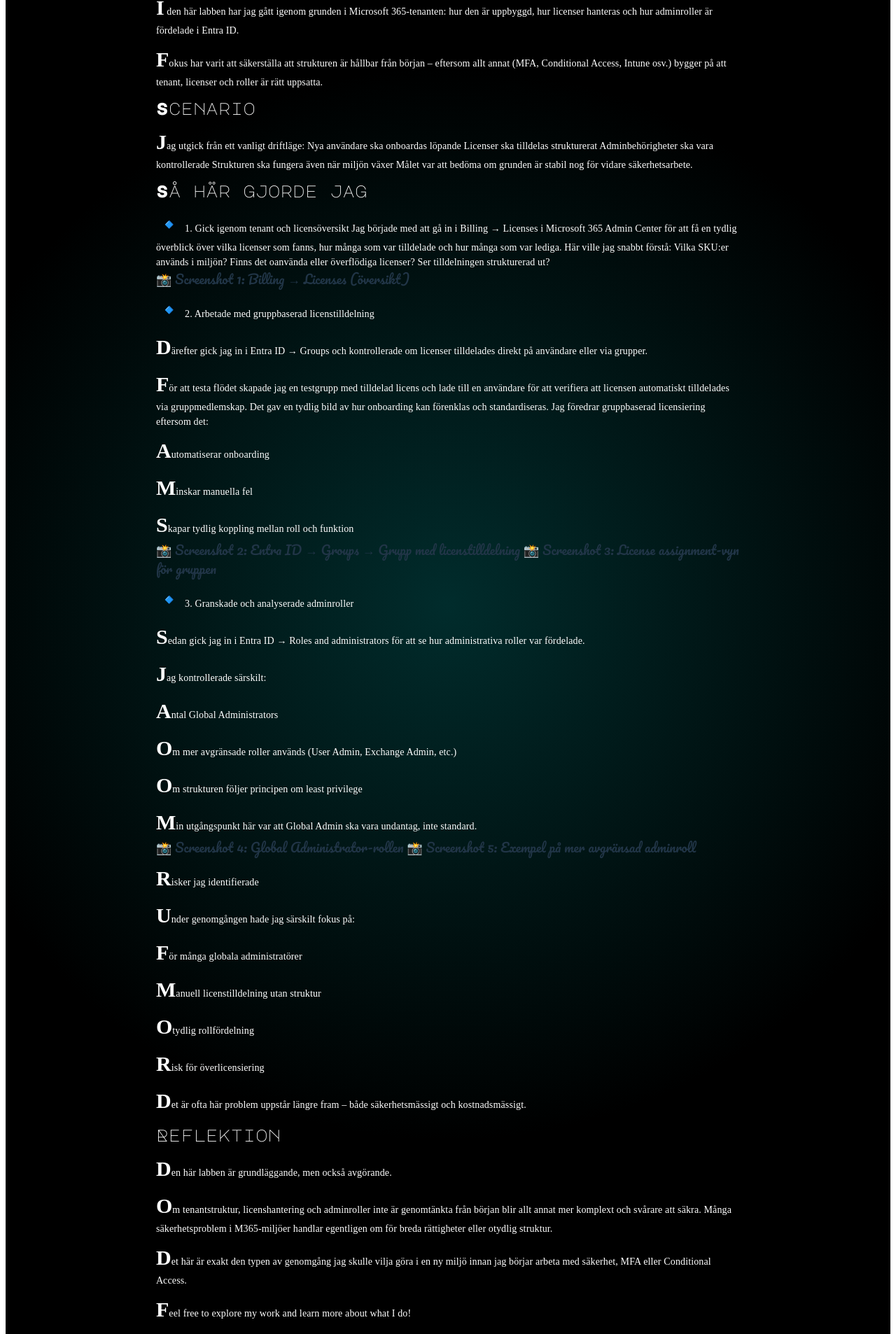
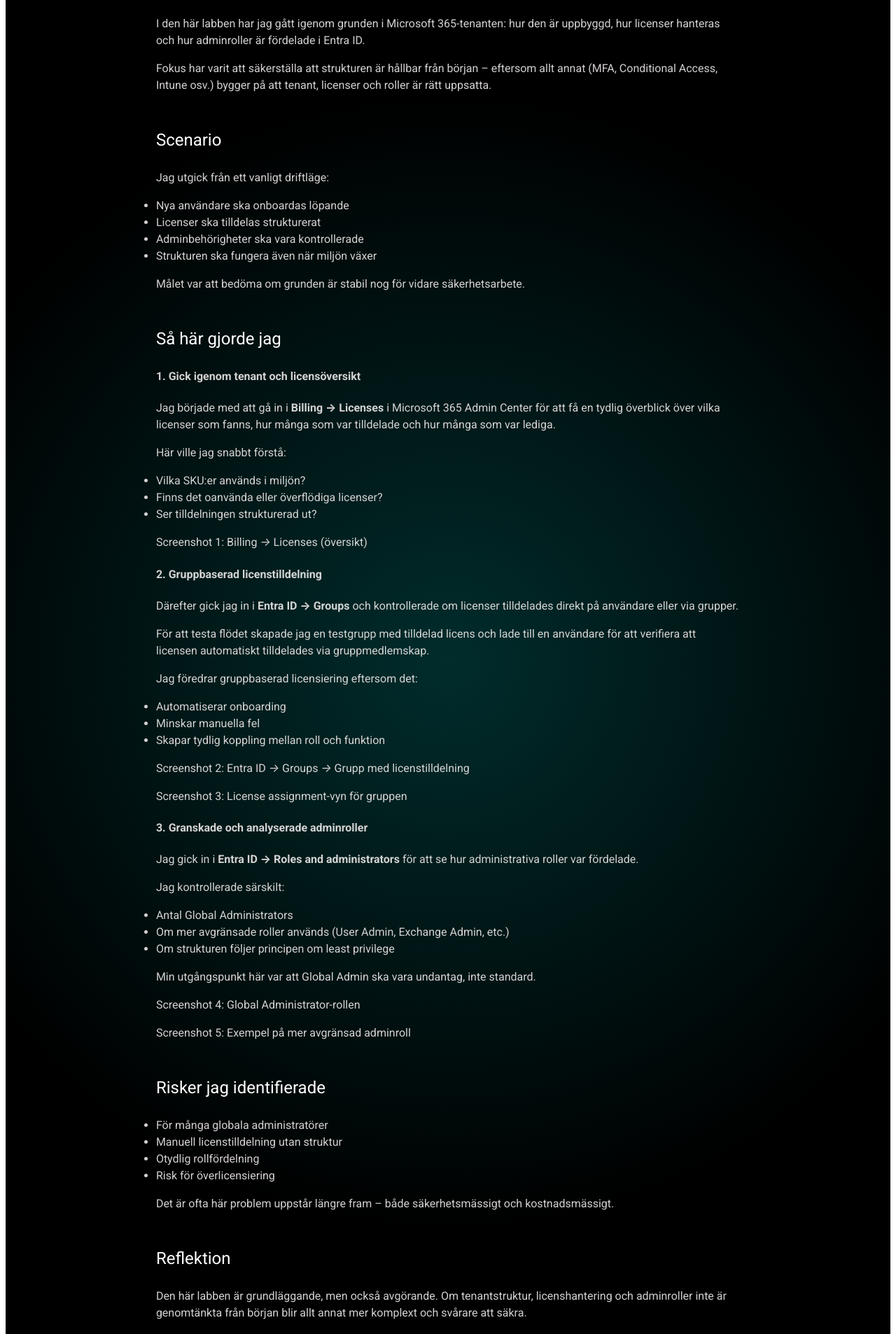
Before and after one commit to alexandsten/alex-andsten, a React (Vite) app: page /labb1 in a window 1280 px wide. Shown: the part 257-2163 px from the top of the page at 70% size. Built offline with nearby package versions, Linux system fonts and the light colour scheme; a web font is replaced by a local one.

Commit message:
lab 1 start

```diff
--- a/index.html
+++ b/index.html
@@ -4,6 +4,9 @@
     <meta charset="UTF-8" />
     <link rel="icon" type="image/png" href="/src/img/AlexLogo.png"/>
     <meta name="viewport" content="width=device-width, initial-scale=1.0" />
+    <link rel="preconnect" href="https://fonts.googleapis.com">
+    <link rel="preconnect" href="https://fonts.gstatic.com" crossorigin>
+    <link href="https://fonts.googleapis.com/css2?family=Roboto:wght@300;400;500;700&display=swap" rel="stylesheet">
 
     <link rel="preconnect" href="https://fonts.googleapis.com">
     <link rel="preconnect" href="https://fonts.gstatic.com" crossorigin>
--- a/src/App.css
+++ b/src/App.css
@@ -78,7 +78,7 @@
 }
 
 h3 {
-  font-family: "Major Mono Display", monospace;
+  font-family: 'Roboto', system-ui, -apple-system, BlinkMacSystemFont, 'Segoe UI', sans-serif;
   color: white;
   font-size: 24px;
   font-weight: 400;
--- a/src/components/Labb1.jsx
+++ b/src/components/Labb1.jsx
@@ -122,7 +122,6 @@
 
   return (
    <Stack
-         id="aboutMe"
          sx={{
            background: 'radial-gradient(circle, #012c2c 0%, #000000 60%)',
            minHeight: '100vh',
@@ -142,171 +141,120 @@
            </Typography> */}
            {/* <FadeDiv> */}
 
-            <h3>
-              Översikt
-            </h3>
-             <CustomTypography>
-              I den här labben har jag gått igenom grunden i Microsoft 365-tenanten: hur den är uppbyggd, hur licenser hanteras och hur adminroller är fördelade i Entra ID.
-             </CustomTypography>
-             <CustomTypography>
-                Fokus har varit att säkerställa att strukturen är hållbar från början – eftersom allt annat (MFA, Conditional Access, Intune osv.) bygger på att tenant, licenser och roller är rätt uppsatta.
-             </CustomTypography>
+           <div class="lab-section">
+            <h3>Översikt</h3>
+            <p>
+              I den här labben har jag gått igenom grunden i Microsoft 365-tenanten: hur den är uppbyggd,
+              hur licenser hanteras och hur adminroller är fördelade i Entra ID.
+            </p>
+            <p>
+              Fokus har varit att säkerställa att strukturen är hållbar från början – eftersom allt annat
+              (MFA, Conditional Access, Intune osv.) bygger på att tenant, licenser och roller är rätt uppsatta.
+            </p>
+          </div>
 
+          <div class="lab-section">
+            <h3>Scenario</h3>
+            <p>Jag utgick från ett vanligt driftläge:</p>
+            <ul>
+              <li>Nya användare ska onboardas löpande</li>
+              <li>Licenser ska tilldelas strukturerat</li>
+              <li>Adminbehörigheter ska vara kontrollerade</li>
+              <li>Strukturen ska fungera även när miljön växer</li>
+            </ul>
+            <p>
+              Målet var att bedöma om grunden är stabil nog för vidare säkerhetsarbete.
+            </p>
+          </div>
 
-               <h3>
-                Scenario
-              </h3>
+          <div class="lab-section">
+            <h3>Så här gjorde jag</h3>
 
-              <CustomTypography>
+            <div class="lab-subsection">
+              <h4>1. Gick igenom tenant och licensöversikt</h4>
+              <p>
+                Jag började med att gå in i <strong>Billing → Licenses</strong> i Microsoft 365 Admin Center
+                för att få en tydlig överblick över vilka licenser som fanns, hur många som var tilldelade
+                och hur många som var lediga.
+              </p>
+              <p>Här ville jag snabbt förstå:</p>
+              <ul>
+                <li>Vilka SKU:er används i miljön?</li>
+                <li>Finns det oanvända eller överflödiga licenser?</li>
+                <li>Ser tilldelningen strukturerad ut?</li>
+              </ul>
+              <p><em>Screenshot 1: Billing → Licenses (översikt)</em></p>
+            </div>
 
-                  Jag utgick från ett vanligt driftläge:
-                  Nya användare ska onboardas löpande
+            <div class="lab-subsection">
+              <h4>2. Gruppbaserad licenstilldelning</h4>
+              <p>
+                Därefter gick jag in i <strong>Entra ID → Groups</strong> och kontrollerade om licenser
+                tilldelades direkt på användare eller via grupper.
+              </p>
+              <p>
+                För att testa flödet skapade jag en testgrupp med tilldelad licens och lade till en användare
+                för att verifiera att licensen automatiskt tilldelades via gruppmedlemskap.
+              </p>
+              <p>Jag föredrar gruppbaserad licensiering eftersom det:</p>
+              <ul>
+                <li>Automatiserar onboarding</li>
+                <li>Minskar manuella fel</li>
+                <li>Skapar tydlig koppling mellan roll och funktion</li>
+              </ul>
+              <p><em>Screenshot 2: Entra ID → Groups → Grupp med licenstilldelning</em></p>
+              <p><em>Screenshot 3: License assignment-vyn för gruppen</em></p>
+            </div>
 
+            <div class="lab-subsection">
+              <h4>3. Granskade och analyserade adminroller</h4>
+              <p>
+                Jag gick in i <strong>Entra ID → Roles and administrators</strong> för att se hur
+                administrativa roller var fördelade.
+              </p>
+              <p>Jag kontrollerade särskilt:</p>
+              <ul>
+                <li>Antal Global Administrators</li>
+                <li>Om mer avgränsade roller används (User Admin, Exchange Admin, etc.)</li>
+                <li>Om strukturen följer principen om least privilege</li>
+              </ul>
+              <p>
+                Min utgångspunkt här var att Global Admin ska vara undantag, inte standard.
+              </p>
+              <p><em>Screenshot 4: Global Administrator-rollen</em></p>
+              <p><em>Screenshot 5: Exempel på mer avgränsad adminroll</em></p>
+            </div>
+          </div>
 
-                  Licenser ska tilldelas strukturerat
+          <div class="lab-section">
+            <h3>Risker jag identifierade</h3>
+            <ul>
+              <li>För många globala administratörer</li>
+              <li>Manuell licenstilldelning utan struktur</li>
+              <li>Otydlig rollfördelning</li>
+              <li>Risk för överlicensiering</li>
+            </ul>
+            <p>
+              Det är ofta här problem uppstår längre fram – både säkerhetsmässigt och kostnadsmässigt.
+            </p>
+          </div>
 
-
-                  Adminbehörigheter ska vara kontrollerade
-
-
-                  Strukturen ska fungera även när miljön växer
-
-
-                  Målet var att bedöma om grunden är stabil nog för vidare säkerhetsarbete.
-             </CustomTypography>
-
-             <h3>
-                Så här gjorde jag
-             </h3>
-
-            <CustomTypography>
-                🔹 1. Gick igenom tenant och licensöversikt
-                  Jag började med att gå in i Billing → Licenses i Microsoft 365 Admin Center för att få en tydlig överblick över vilka licenser som fanns, hur många som var tilldelade och hur många som var lediga.
-                  Här ville jag snabbt förstå:
-                  Vilka SKU:er används i miljön? Finns det oanvända eller överflödiga licenser? Ser tilldelningen strukturerad ut?
-             </CustomTypography>
-
-            📸 Screenshot 1:
- Billing → Licenses (översikt)
-
-            <CustomTypography>
-                🔹 2. Arbetade med gruppbaserad licenstilldelning
-             </CustomTypography>
-
-              <CustomTypography>
-                Därefter gick jag in i Entra ID → Groups och kontrollerade om licenser tilldelades direkt på användare eller via grupper.
-
-             </CustomTypography>
-
-             <CustomTypography>
-                För att testa flödet skapade jag en testgrupp med tilldelad licens och lade till en användare för att verifiera att licensen automatiskt tilldelades via gruppmedlemskap.
-                Det gav en tydlig bild av hur onboarding kan förenklas och standardiseras.
-                Jag föredrar gruppbaserad licensiering eftersom det:
-
-             </CustomTypography>
-
-             <CustomTypography>
-                Automatiserar onboarding
-             </CustomTypography>
-
-
-              <CustomTypography>
-                Minskar manuella fel
-             </CustomTypography>
-
-              <CustomTypography>
-                Skapar tydlig koppling mellan roll och funktion
-             </CustomTypography>
-
-
-              📸 Screenshot 2:
-              Entra ID → Groups → Grupp med licenstilldelning
-              📸 Screenshot 3:
-              License assignment-vyn för gruppen
-
-
-              <CustomTypography>
-                🔹 3. Granskade och analyserade adminroller
-             </CustomTypography>
-
-             <CustomTypography>
-                Sedan gick jag in i Entra ID → Roles and administrators för att se hur administrativa roller var fördelade.
-             </CustomTypography>
-
-             <CustomTypography>
-                Jag kontrollerade särskilt:
-             </CustomTypography>
-
-             <CustomTypography>
-                Antal Global Administrators
-             </CustomTypography>
-
-
-<             CustomTypography>
-                Om mer avgränsade roller används (User Admin, Exchange Admin, etc.)
-             </CustomTypography>
-
-
-              <CustomTypography>
-                Om strukturen följer principen om least privilege
-             </CustomTypography>
-
-             <CustomTypography>
-                Min utgångspunkt här var att Global Admin ska vara undantag, inte standard.
-             </CustomTypography>
-
-
-              📸 Screenshot 4:
-              Global Administrator-rollen
-              📸 Screenshot 5:
-              Exempel på mer avgränsad adminroll
-
-
-              <CustomTypography>
-                Risker jag identifierade
-             </CustomTypography>
-
-             <CustomTypography>
-                Under genomgången hade jag särskilt fokus på:
-             </CustomTypography>
-
-
-             <CustomTypography>
-                För många globala administratörer
-             </CustomTypography>
-
-              <CustomTypography>
-                Manuell licenstilldelning utan struktur
-             </CustomTypography>
-
-
-              <CustomTypography>
-                Otydlig rollfördelning
-             </CustomTypography>
-
-               <CustomTypography>
-                 Risk för överlicensiering
-             </CustomTypography>
-
-              <CustomTypography>
-                Det är ofta här problem uppstår längre fram – både säkerhetsmässigt och kostnadsmässigt.
-             </CustomTypography>
-
-             <h3>
-                Reflektion
-             </h3>
-
-              <CustomTypography>
-                Den här labben är grundläggande, men också avgörande.
-             </CustomTypography>
-
-             <CustomTypography>
-                Om tenantstruktur, licenshantering och adminroller inte är genomtänkta från början blir allt annat mer komplext och svårare att säkra. Många säkerhetsproblem i M365-miljöer handlar egentligen om för breda rättigheter eller otydlig struktur.
-             </CustomTypography>
-
-              <CustomTypography>
-                Det här är exakt den typen av genomgång jag skulle vilja göra i en ny miljö innan jag börjar arbeta med säkerhet, MFA eller Conditional Access.
-             </CustomTypography>
+          <div class="lab-section">
+            <h3>Reflektion</h3>
+            <p>
+              Den här labben är grundläggande, men också avgörande.
+              Om tenantstruktur, licenshantering och adminroller inte är genomtänkta från början
+              blir allt annat mer komplext och svårare att säkra.
+            </p>
+            <p>
+              Många säkerhetsproblem i M365-miljöer handlar egentligen om för breda rättigheter
+              eller otydlig struktur.
+            </p>
+            <p>
+              Det här är exakt den typen av genomgång jag skulle vilja göra i en ny miljö innan
+              jag börjar arbeta med säkerhet, MFA eller Conditional Access.
+            </p>
+          </div>
 
 
 
--- a/src/index.css
+++ b/src/index.css
@@ -1,10 +1,10 @@
 :root {
-  font-family: Inter, system-ui, Avenir, Helvetica, Arial, sans-serif;
+  font-family: 'Roboto', system-ui, -apple-system, BlinkMacSystemFont, 'Segoe UI', sans-serif;
   line-height: 1.5;
   font-weight: 400;
   overflow: 'hidden';
   color-scheme: light dark;
-  color: rgba(255, 255, 255, 0.87);
+  color: rgba(243, 239, 239, 0.87);
   background-color: #242424;
 
   font-synthesis: none;
@@ -16,7 +16,7 @@
 
 a {
   font-weight: 500;
-  color: #000002;
+  color: #ffffff;
   cursor: pointer;
 }
 a:hover {
@@ -48,8 +48,9 @@
 
 @media (prefers-color-scheme: light) {
   :root {
-    color: #213547;
+    color: rgba(243, 239, 239, 0.87);
     background-color: #ffffff;
+    font-family: 'Roboto', system-ui, -apple-system, BlinkMacSystemFont, 'Segoe UI', sans-serif;
   }
   a:hover {
     color: #727272;
```
